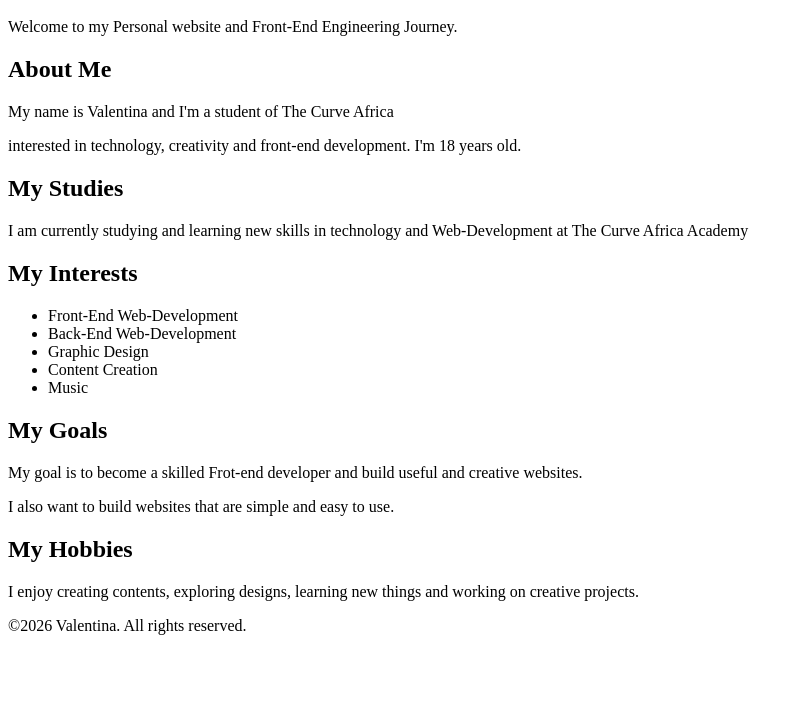
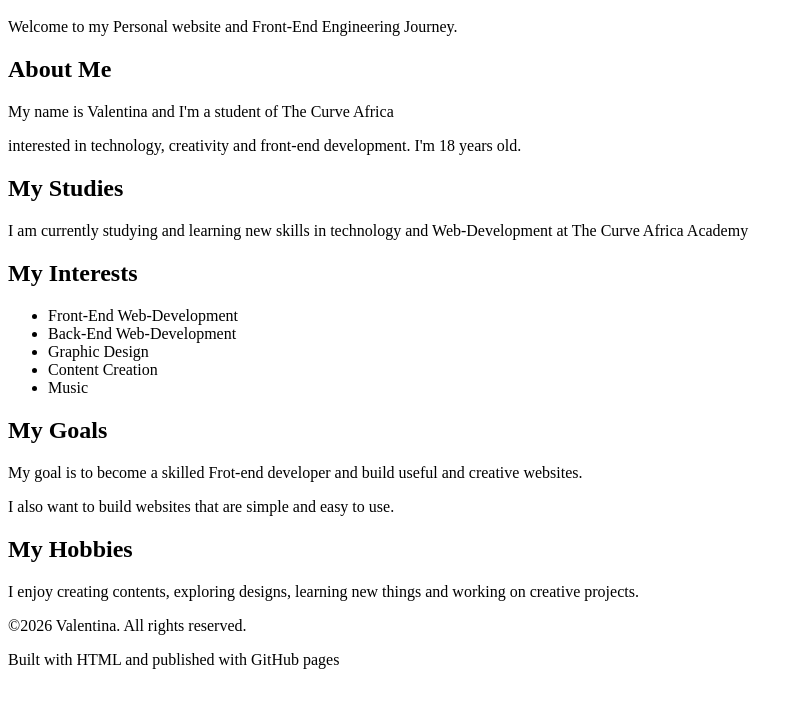
Before and after one commit to valentina-developer/first-live-website, a plain HTML site: page index.html in a window 1280 px wide. Shown: the part 48-756 px from the top of the page, without its empty margins (0-804 px from the left). Drawn offline with Linux system fonts and the light colour scheme.

Commit message:
Improve website footer

```diff
--- a/index.html
+++ b/index.html
@@ -65,6 +65,9 @@
         <p>
             &copy;2026 Valentina. All rights reserved.
         </p>
+        <p>
+            Built with HTML and published with GitHub pages
+        </p>
     </footer>
 </body>
 </html>
```
